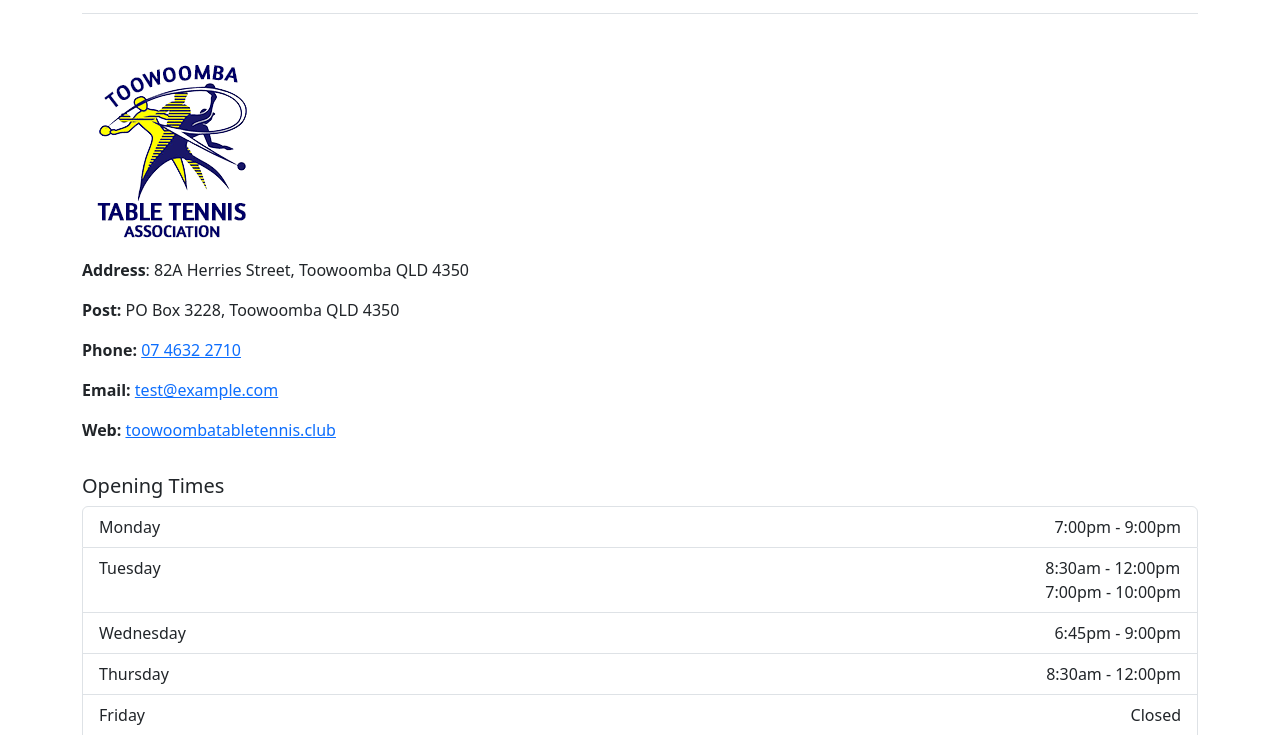
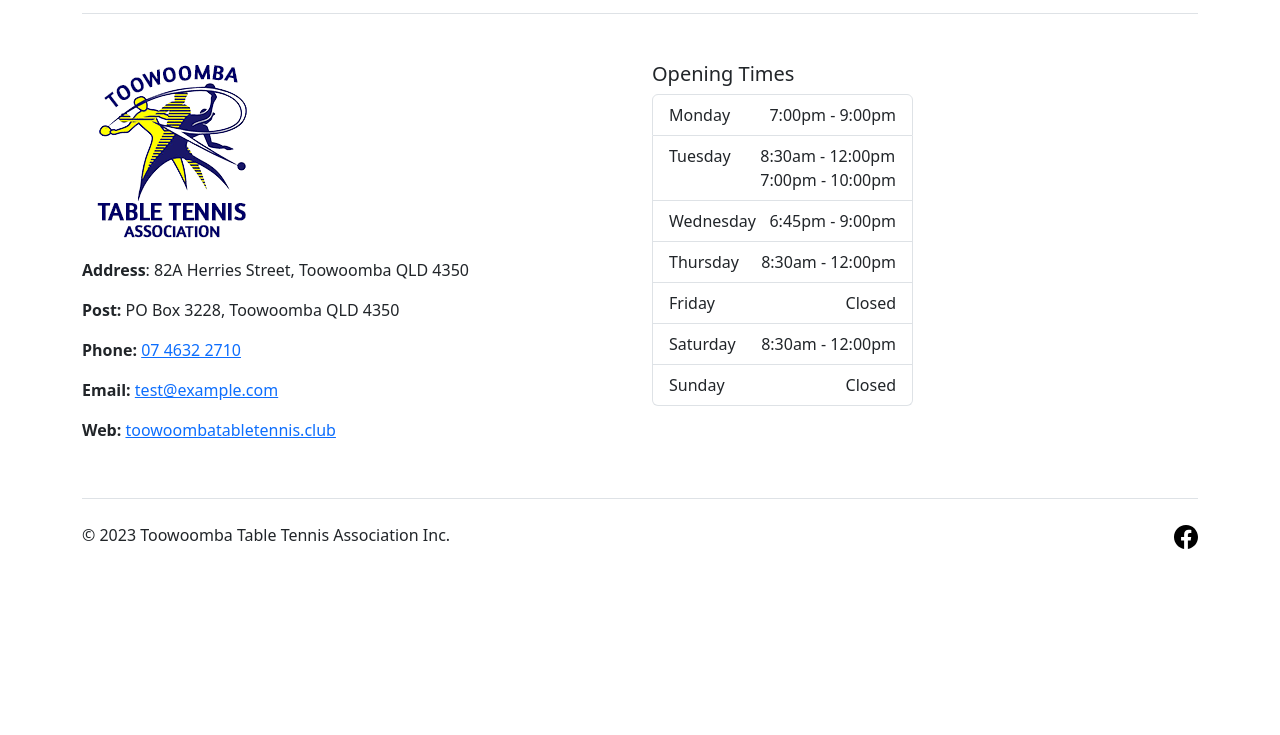
Before and after one commit to lukejahnke/ttta, a plain HTML site: page index.html in a window 1280 px wide. Shown: the part 718-1453 px from the top of the page. After the commit the page ends 1379 px from the top, so only its background shows below. Drawn offline with nearby package versions, Linux system fonts and the light colour scheme.

Commit message:
Update index.html

```diff
--- a/index.html
+++ b/index.html
@@ -78,7 +78,7 @@ Key Features
   <div class="container">
    <footer class="py-5 border-top">
     <div class="row">
-     <div class="col-6 col-md-12 mb-3">
+     <div class="col-12 col-md-6 mb-3">
       <div class="mb-3">
        <img src="img/logo-text.png" />
       </div>
@@ -100,7 +100,7 @@ Key Features
        </p>
       </div>
      </div>
-     <div class="col-6 col-md-12 mb-3">
+     <div class="col-12 col-md-3 mb-3">
       <h5>Opening Times</h5>
       <ul class="list-group">
        <li class="list-group-item d-flex flex-wrap justify-content-between">
```
